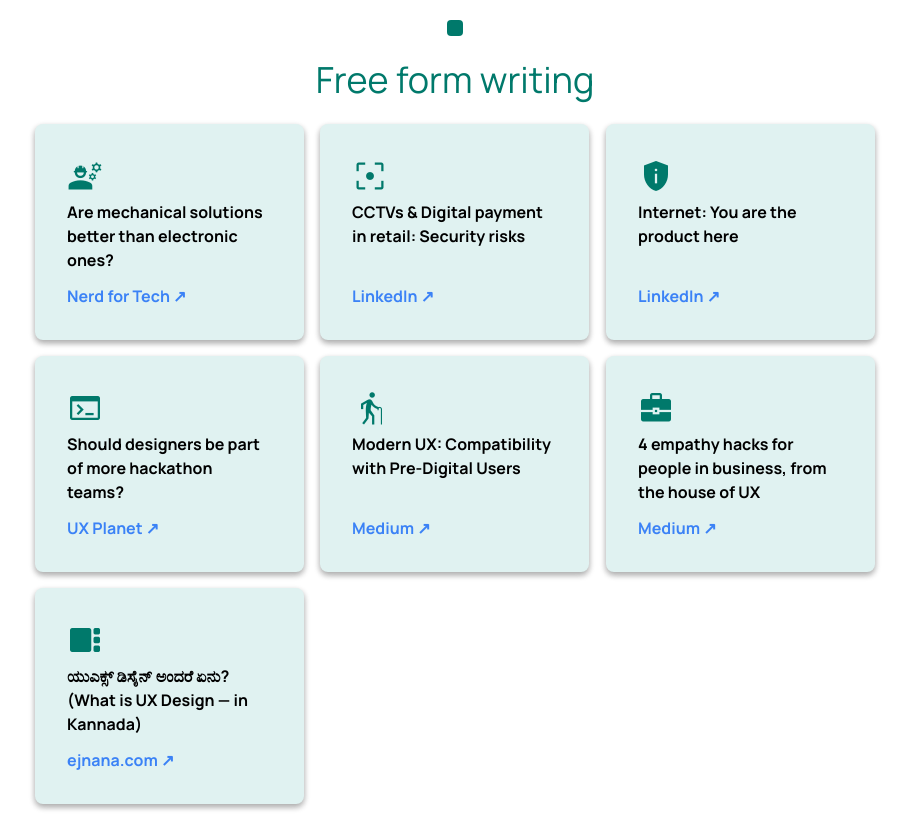
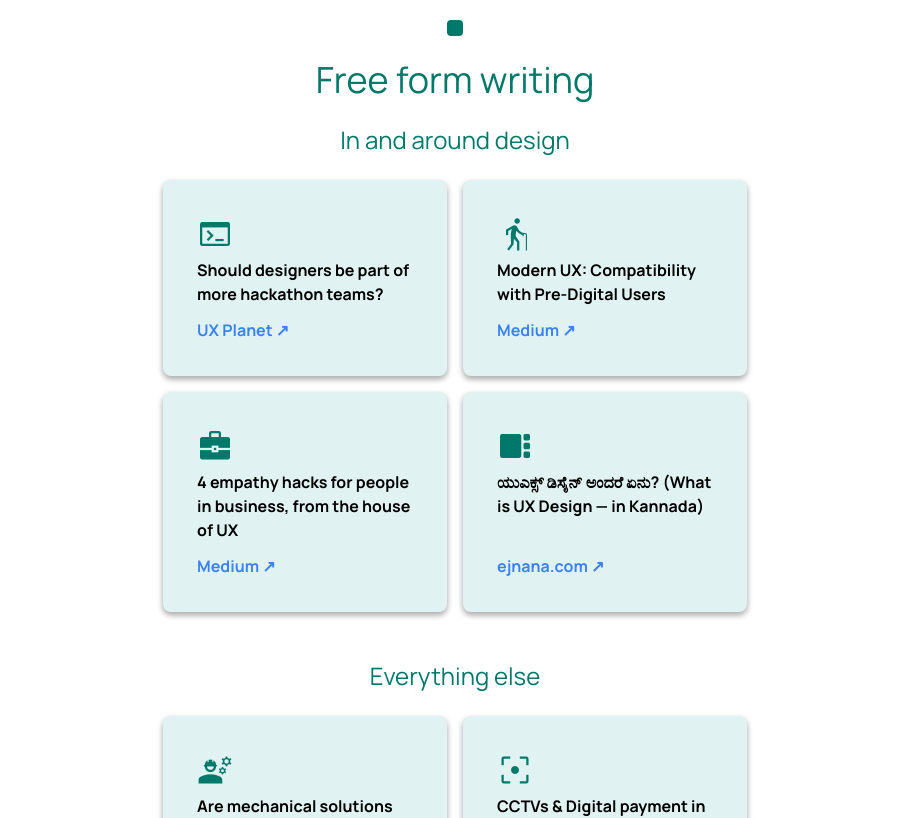
Before and after one commit to vivek-nexus/yakshaG.github.io, a Next.js app: page /content in a window 1280 px wide. Shown: the part 580-1398 px from the top of the page, without its empty margins (185-1094 px from the left). Built offline with nearby package versions, Linux system fonts and the light colour scheme.

Commit message:
Add all content of content page

```diff
--- a/components/CodeProjectCards.jsx
+++ b/components/CodeProjectCards.jsx
@@ -43,7 +43,7 @@ function CodeProjectCards(props) {
         if (inView1 == true) {
             timeOut1 = setTimeout(() => {
                 setInView1Delayed(true);
-            }, 1500);
+            }, 3000);
         }
         else {
             return () => {
@@ -58,7 +58,7 @@ function CodeProjectCards(props) {
         if (inView2 == true) {
             timeOut2 = setTimeout(() => {
                 setInView2Delayed(true);
-            }, 1500);
+            }, 3000);
         }
         else {
             return () => {
--- a/components/ContentCard.jsx
+++ b/components/ContentCard.jsx
@@ -1,8 +1,15 @@
 import contentCardData from "../constants/content-cards";
+import { useInView } from 'react-intersection-observer';
+
 
 function ContentCard(props) {
+    const [ref, inView] = useInView({
+        triggerOnce: true,
+        rootMargin: '0px 0px',
+    })
+
     return (
-        <div className="flex flex-col justify-between bg-primary-50 p-8 rounded-lg shadow-designProjectCard animate__animated animate__bounceIn">
+        <div ref={ref} className={`flex flex-col justify-between bg-primary-50 p-8 rounded-lg shadow-designProjectCard hover:shadow-2xl border-2 border-transparent hover:border-2 hover:border-gray-300 transition duration-500 ${inView && `animate__animated animate__zoomIn`} `}>
             <div className="mb-3">
                 <p className="text-4xl text-primary-700 material-symbols-outlined">{contentCardData[props.cardNumber - 1].cardIcon}</p>
                 <p className="font-bold">{contentCardData[props.cardNumber - 1].cardTitle}</p>
--- a/components/DesignProjectCard.jsx
+++ b/components/DesignProjectCard.jsx
@@ -9,7 +9,7 @@ function LeftCard(props) {
         <div
             className={`flex-col justify-between group rounded-lg overflow-hidden shadow-md border-2 border-primary-500
             ${props.className}
-            ${props.desktop ? (props.inView ? `animate__animated animate__rotateInUpRight` : ``) : (props.inView ? `animate__animated animate__fadeIn` : ``)} `}
+            ${props.desktop ? (props.inView ? `animate__animated animate__rotateInUpRight` : ``) : (props.inView ? `animate__animated animate__zoomIn` : ``)} `}
         >
             <img src={`/images/${props.projectImage}`} className="group-hover:grayscale duration-500"></img>
             <h4 className="text-xl font-bold text-center rounded-b-lg py-4 px-8 md:px-6 bg-primary-100" style={{ boxShadow: "rgba(0, 0, 0, 0.15) 0px -4px 4px" }}>{props.projectTitle}</h4>
@@ -21,7 +21,7 @@ function Pin1(props) {
         <div
             className={`md:absolute ml-12 -my-4 z-10 md:top-1/3 md:left-1/2 md:-m-4 w-2 md:w-8 py-4 md:py-1 bg-primary-500 rounded-full shadow-md
             ${props.className}
-            ${props.desktop ? (props.inView ? `animate__animated animate__rotateIn` : ``) : (props.inView ? `animate__animated animate__fadeIn` : ``)}`}
+            ${props.desktop ? (props.inView ? `animate__animated animate__rotateIn` : ``) : (props.inView ? `animate__animated animate__zoomIn` : ``)}`}
         >
         </div>)
 }
@@ -31,7 +31,7 @@ function Pin2(props) {
         <div
             className={`md:absolute ml-auto mr-12 -my-4 z-10 md:top-2/3 md:left-1/2 md:-m-4 w-2 md:w-8 py-4 md:py-1 bg-primary-500 rounded-full shadow-md
             ${props.className}
-            ${props.desktop ? (props.inView ? `animate__animated animate__rotateIn` : ``) : (props.inView ? `animate__animated animate__fadeIn` : ``)}`}
+            ${props.desktop ? (props.inView ? `animate__animated animate__rotateIn` : ``) : (props.inView ? `animate__animated animate__zoomIn` : ``)}`}
         >
         </div>)
 }
@@ -41,7 +41,7 @@ function RightCard(props) {
         <div
             className={`bg-white rounded-lg shadow-md border-2 border-primary-500 p-8 md:p-12
             ${props.className}
-            ${props.desktop ? (props.inView ? `animate__animated animate__rotateInUpLeft` : ``) : (props.inView ? `animate__animated animate__fadeIn` : ``)}`}
+            ${props.desktop ? (props.inView ? `animate__animated animate__rotateInUpLeft` : ``) : (props.inView ? `animate__animated animate__zoomIn` : ``)}`}
         >
             <p className="mb-4">{ReactHtmlParser(props.projectDescription)}</p>
             <div className="mb-6">
--- /dev/null
+++ b/components/Tabs.jsx
@@ -0,0 +1,35 @@
+
+function Tab(props) {
+    return (
+        <div
+            className={`px-2 mx-2 font-bold cursor-pointer ${(props.number == props.activeTab) && ``}`}
+            onClick={() => { props.setActiveTab(props.number) }}
+        >
+
+            {props.number == 1 ? `Design` : `Everything else`}
+            <div className={`mt-4 h-1 rounded-t-full transition-colors duration-300  ${(props.number == props.activeTab) ? `bg-primary-700` : `bg-transparent`}`}></div>
+        </div >)
+}
+
+
+
+
+function Tabs(props) {
+
+    return (
+        <div className="pt-4 mb-4 flex items-end justify-center rounded-b-lg border-b border-gray-300 sticky top-[80px] bg-white backdrop-blur-sm z-20 shadow-md">
+            <Tab
+                number={1}
+                activeTab={props.activeTab}
+                setActiveTab={props.setActiveTab}
+            />
+            <Tab
+                number={2}
+                activeTab={props.activeTab}
+                setActiveTab={props.setActiveTab}
+            />
+        </div>
+    )
+}
+
+export default Tabs;
--- a/pages/content.js
+++ b/pages/content.js
@@ -5,8 +5,12 @@ import Link from "next/link";
 import Head from "next/head";
 import contentCardData from "../constants/content-cards";
 import ContentCard from "../components/ContentCard";
+import Tabs from "../components/Tabs";
+import { useState } from "react";
 
 function Content() {
+    const [activeTab, setActiveTab] = useState(1);
+
     return (
         <>
             <Head>
@@ -25,7 +29,7 @@ function Content() {
                     <div className="mb-24">
                         <h2 className="text-4xl text-center text-primary-700 mb-6">Read to understand, write to clarify</h2>
                         <p className="text-center">
-                            <span className="text-2xl">📜</span> I love to write in English and translate most of them to Kannada
+                            <span className="text-2xl">📜</span> I love to write in English and translate as much as possible to Kannada
                         </p>
                     </div>
 
@@ -43,10 +47,23 @@ function Content() {
 
                     <div className="mb-24">
                         <h2 className="text-4xl text-center text-primary-700 mb-6">Free form writing</h2>
-                        <div className="grid gap-4 grid-cols-4 md:grid-cols-3 sm-grid-cols-2">
-                            {contentCardData.map((item) => (
-                                <ContentCard key={item} cardNumber={item.cardNumber} />
-                            ))}
+                        {/* <Tabs
+                            activeTab={activeTab}
+                            setActiveTab={setActiveTab}
+                        /> */}
+                        <h4 className="text-2xl text-center text-primary-700 mb-6">In and around design</h4>
+                        <div className="mb-12 mx-4 md:mx-32 grid gap-4 grid-cols-1 sm:grid-cols-2">
+                            <ContentCard cardNumber={4} />
+                            <ContentCard cardNumber={5} />
+                            <ContentCard cardNumber={6} />
+                            <ContentCard cardNumber={7} />
+                        </div>
+
+                        <h4 className="text-2xl text-center text-primary-700 mb-6">Everything else</h4>
+                        <div className="mb-12 mx-4 md:mx-32 grid gap-4 grid-cols-1 sm:grid-cols-2">
+                            <ContentCard cardNumber={1} />
+                            <ContentCard cardNumber={2} />
+                            <ContentCard cardNumber={3} />
                         </div>
                     </div>
 
```
